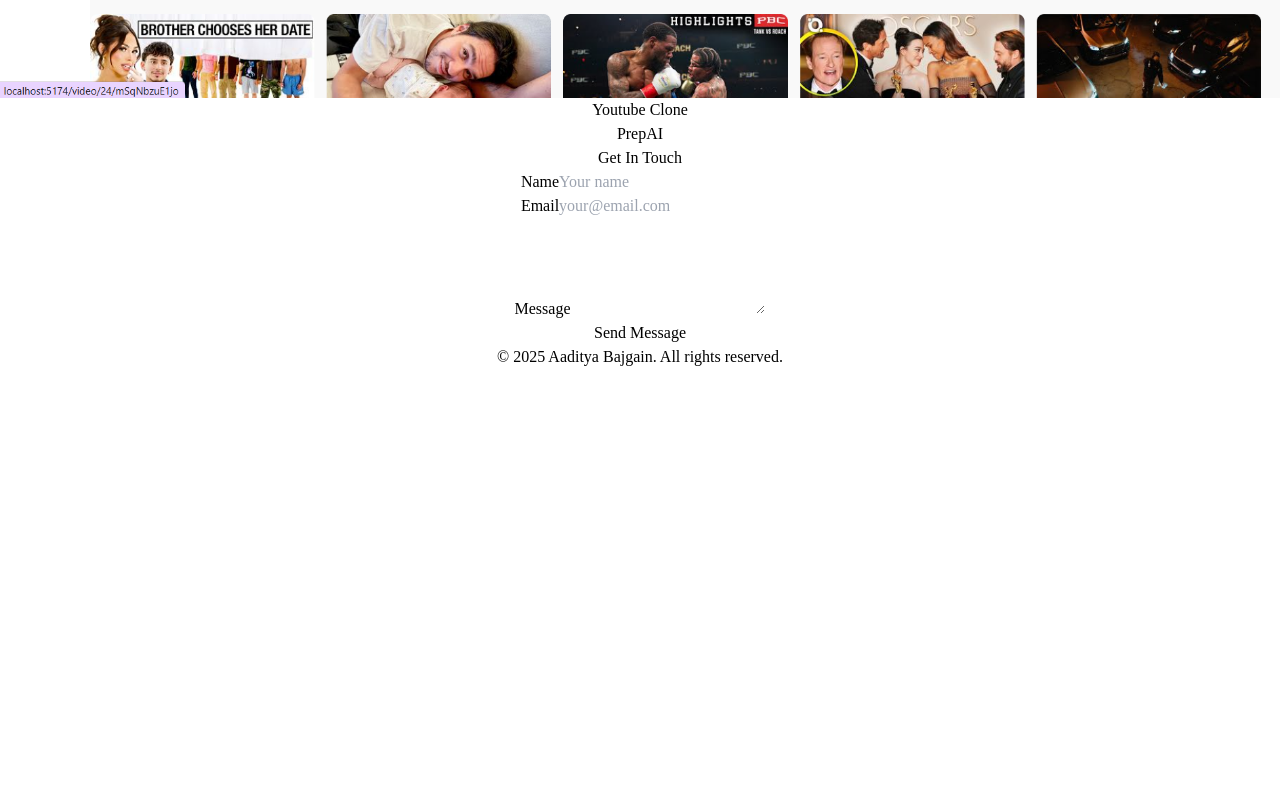
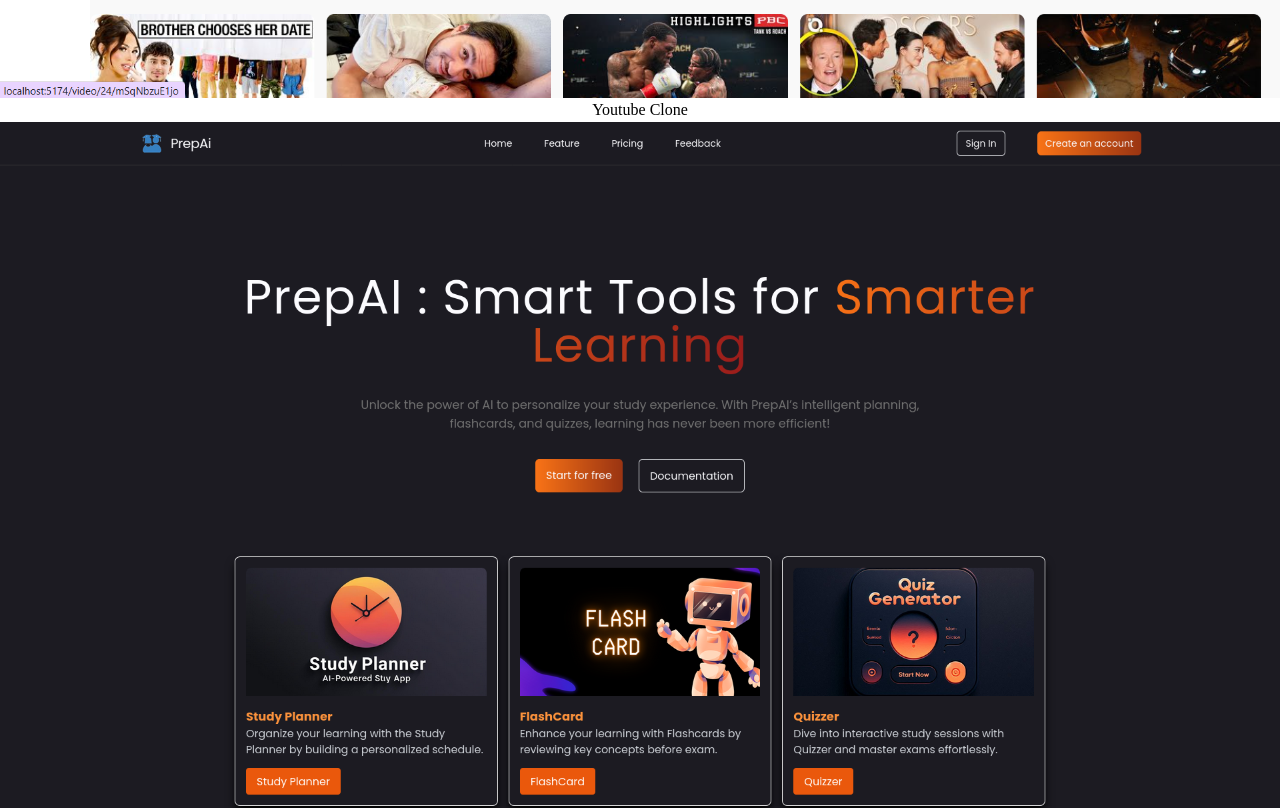
Before and after one commit to AadityaBajgain/portfolio, a React (Vite) app: page / in a window 1280 px wide. Shown: the part 5541-6349 px from the top of the page. Before the commit the page ends 5910 px from the top, so only its background shows below. Built offline with nearby package versions, Linux system fonts and the light colour scheme; a web font is replaced by a local one.

Commit message:
add PrepAI project image to Projects component

```diff
--- a/src/components/Projects.jsx
+++ b/src/components/Projects.jsx
@@ -1,6 +1,7 @@
 import React from 'react'
 import moneymap from "../assets/moneymap.png"
 import ytClone from "../assets/ytClone.png"
+import prepai from "../assets/prepai.png"
 const Projects = () => {
   return (
    <div id="projects" className='w-[95%] max-w-7xl flex flex-wrap gap-8 mx-auto my-10 justify-center transition-all duration-300'>
@@ -23,6 +24,7 @@
     <a href='https://github.com/BarsatKhadka/PrepAI' className='w-[80vw] sm:w-[45%] lg:w-[30%] transition-transform duration-300 hover:scale-102'>
       <div className='h-[30vh] sm:h-[40vh] border-2 border-slate-200 rounded-lg relative group'>
         <div className="absolute inset-0 flex items-center justify-center">
+        <img className="w-full h-full object-cover blur-[2px] group-hover:blur-[4px] transition-all" src={prepai} alt="Youtube Clone" />
           <h3 className="text-gray-600 text-2xl font-bold">PrepAI</h3>
         </div>
       </div>
```
Also changed, not shown: src/assets/prepai.png (added).
